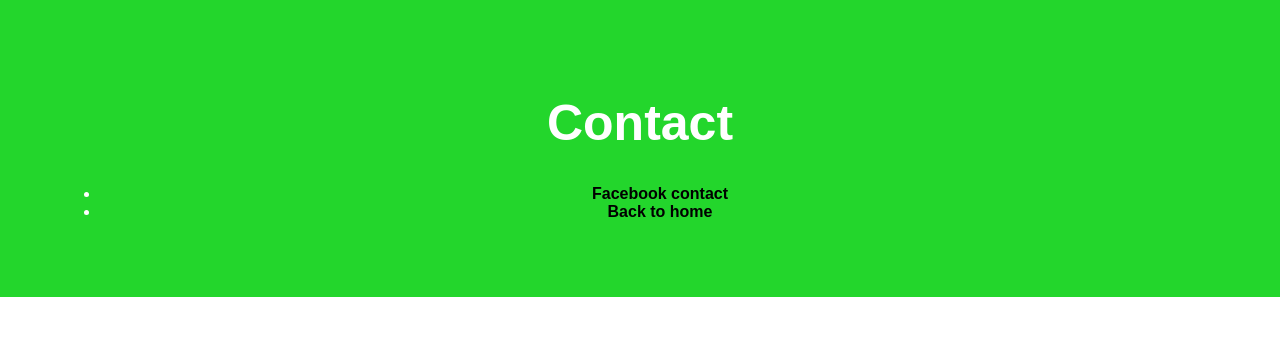
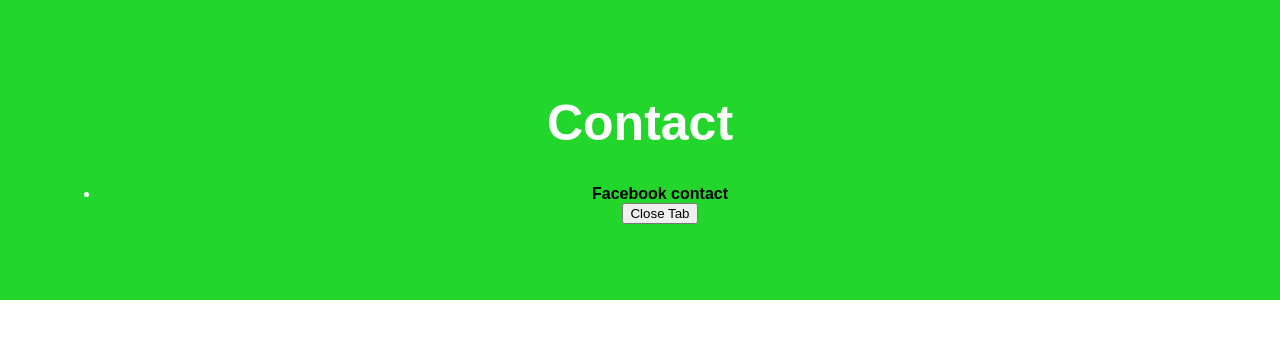
Before and after one commit to Jadefwee/schedplaner, a plain HTML site: page Contact.html in a window 1280 px wide. Drawn offline with Linux system fonts and the light colour scheme.

Commit message:
Update Contact.html

```diff
--- a/Contact.html
+++ b/Contact.html
@@ -41,7 +41,7 @@ body {
   <h1>Contact</h1>
     <ul>
         <li><a href="https://www.facebook.com/Annejadesison">Facebook contact</a></li>
-        <li><a href="Index.html">Back to home</a></li>
+        <button onclick="closeTab()">Close Tab</button>
     </ul>
 </div>
 </body>
```
